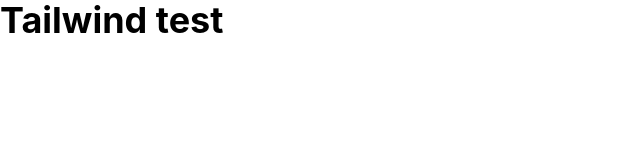
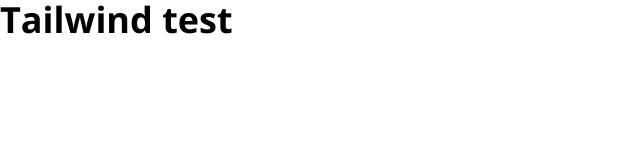
Before and after one commit to jowczar/Politechnika-Lodzka-Podstawy-konteneryzacji, a Next.js app in the folder frontend/: page / in a window 1280 px wide. Shown: the top 160 px of the page, without its empty margins (0-640 px from the left). Built offline with nearby package versions, Linux system fonts and the light colour scheme.

Commit message:
Add OpenSans font

```diff
--- a/frontend/pages/globals.css
+++ b/frontend/pages/globals.css
@@ -1,3 +1,5 @@
+@import url('https://fonts.googleapis.com/css2?family=Open+Sans:wght@300;400;500;600;700&display=swap');
+
 @tailwind base;
 @tailwind components;
 @tailwind utilities;
@@ -6,8 +8,7 @@ html,
 body {
   padding: 0;
   margin: 0;
-  font-family: -apple-system, BlinkMacSystemFont, Segoe UI, Roboto, Oxygen,
-    Ubuntu, Cantarell, Fira Sans, Droid Sans, Helvetica Neue, sans-serif;
+  font-family: 'Open Sans', sans-serif;
 }
 
 a {
```
